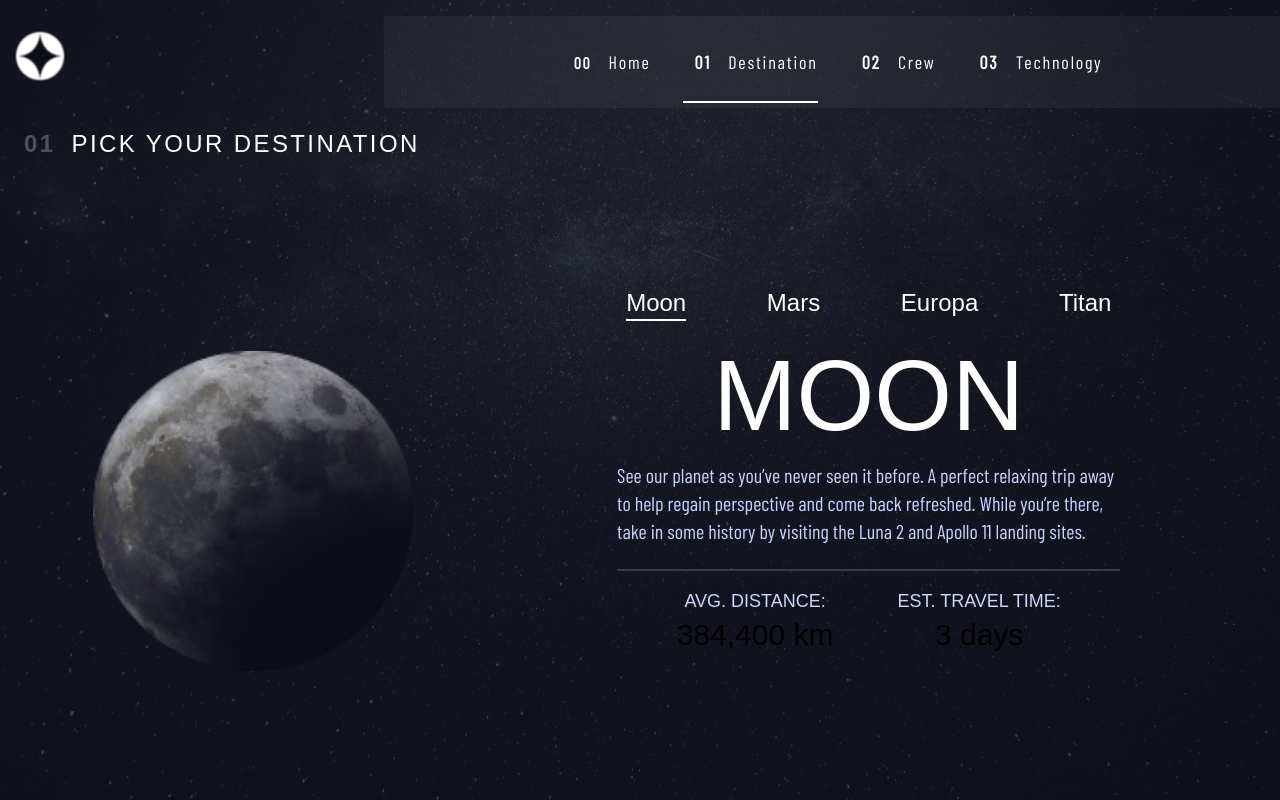
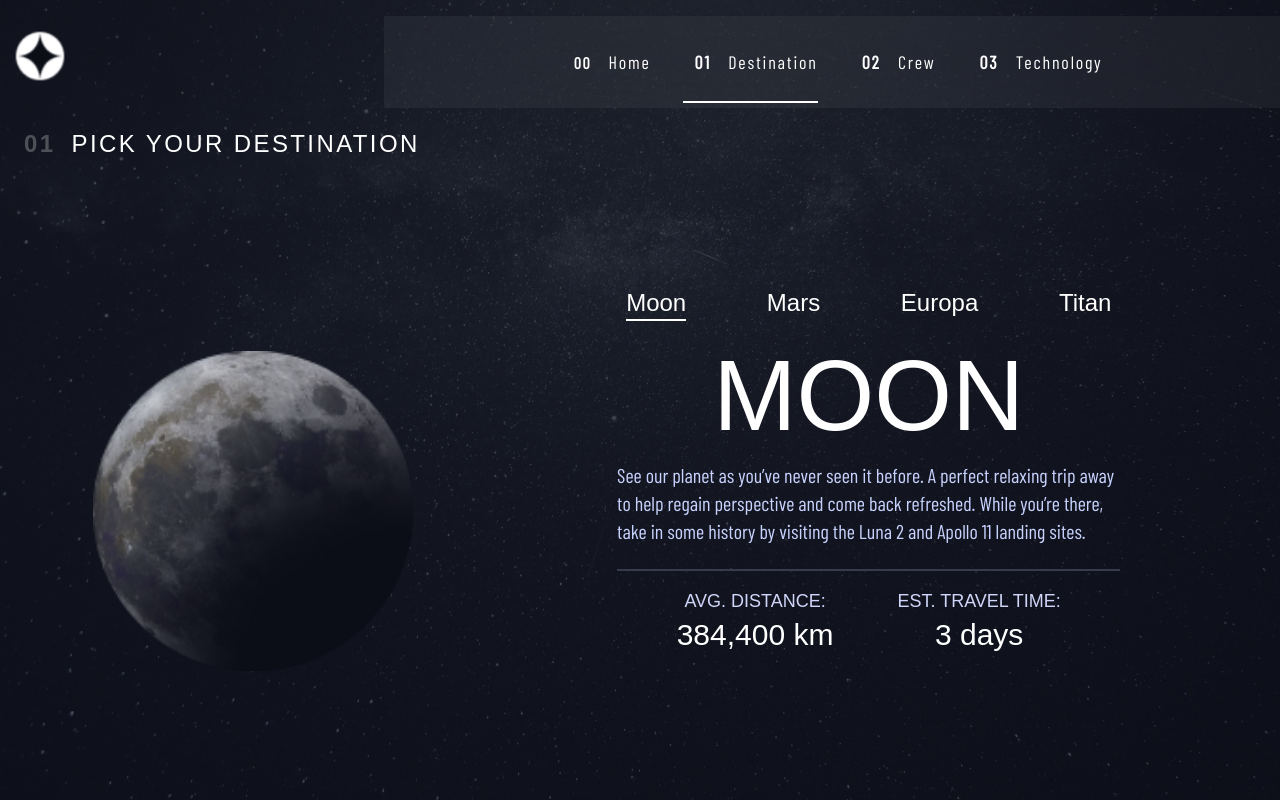
Before and after one commit to audu-joshua/space, a Next.js app: page /destination in a window 1280 px wide. Built offline with nearby package versions, Linux system fonts and the light colour scheme; a web font is replaced by a local one.

Commit message:
Corrections With Styling

```diff
--- a/components/Destination/index.tsx
+++ b/components/Destination/index.tsx
@@ -145,14 +145,14 @@ export function Destination() {
         <div className='
         grid gap-0.5'>
         <p className='text-[14px] text-[#D0D6F9] md:text-lg'>AVG. DISTANCE:</p>
-            <div className='text-[28px] md:text-3xl'>
+            <div className='text-[28px] md:text-3xl text-white'>
             {locationInfo[selectedLocation].averageDistance}
             </div>
         </div>
 
         <div className='grid gap-0.5'>
         <p className='uppercase text-[#D0D6F9] md:text-lg'>EST. TRAVEL Time: </p>
-            <div className='text-[28px] md:text-3xl'>
+            <div className='text-[28px] md:text-3xl text-white'>
                 {locationInfo[selectedLocation].estimatedTravelTime}
             </div>
         </div>
```
